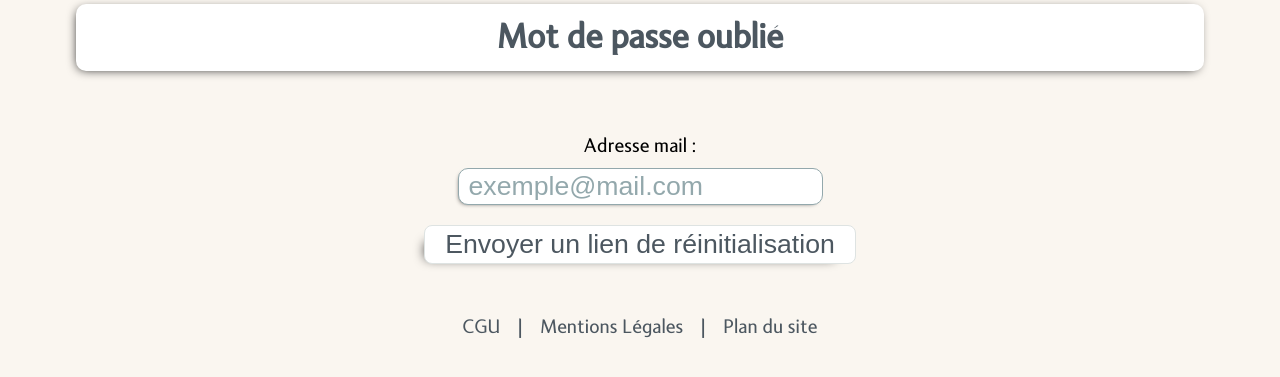
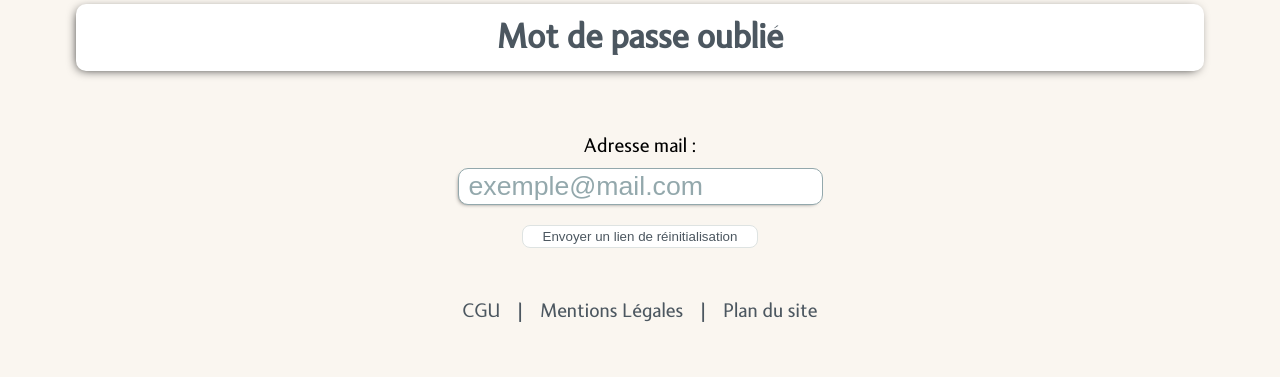
Before and after one commit to Cecile13122/APP-G10C, a PHP site: the page made by Vues/mdpoublie.php in a window 1280 px wide. Shown: the part 151-528 px from the top of the page. Run offline with PHP 8.4, Linux system fonts and the light colour scheme; the template is opened without the code that fills it, so the values that code supplies are empty.

Commit message:
validation formulaire

```diff
--- a/Vues/mdpoublie.php
+++ b/Vues/mdpoublie.php
@@ -6,5 +6,5 @@
     </label>
     <span id="err_mail"></span>
     <br>
-    <input type="submit" value="Envoyer un lien de réinitialisation" class="buttonForm">
+    <button id="btn" type="submit" value="Envoyer un lien de réinitialisation" class="buttonForm">Envoyer un lien de réinitialisation</button>
 </form>
--- a/Vues/nouveaumdp.php
+++ b/Vues/nouveaumdp.php
@@ -15,5 +15,5 @@
         <tr><td></td>
         <td><span id="err_nmdp"></span></td></tr>
     </table>
-    <input type="submit" value="Envoyer" class="buttonForm">
+    <button id="btn" type="submit" value="Envoyer" class="buttonForm">Envoyer</button>
 </form>
```
